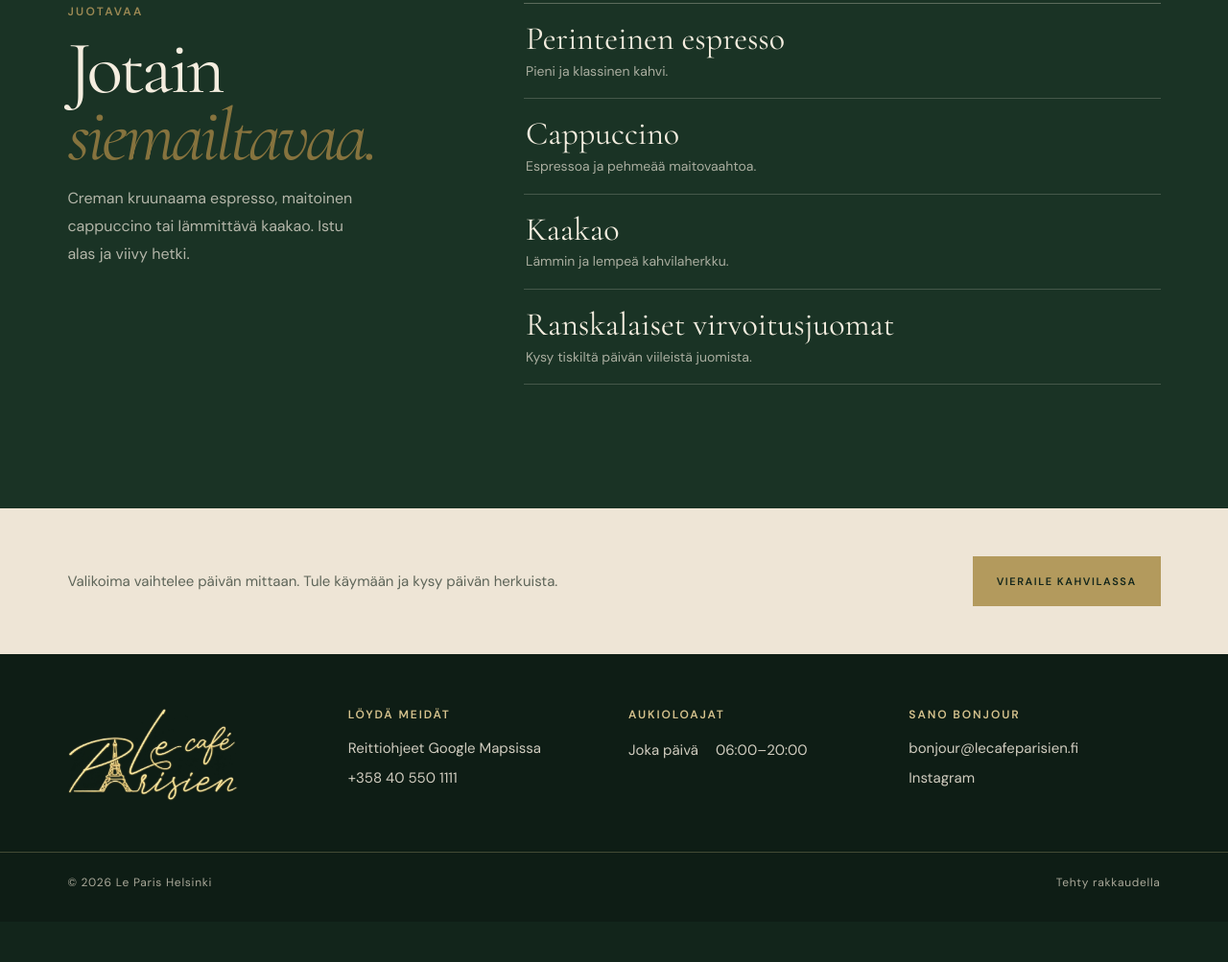
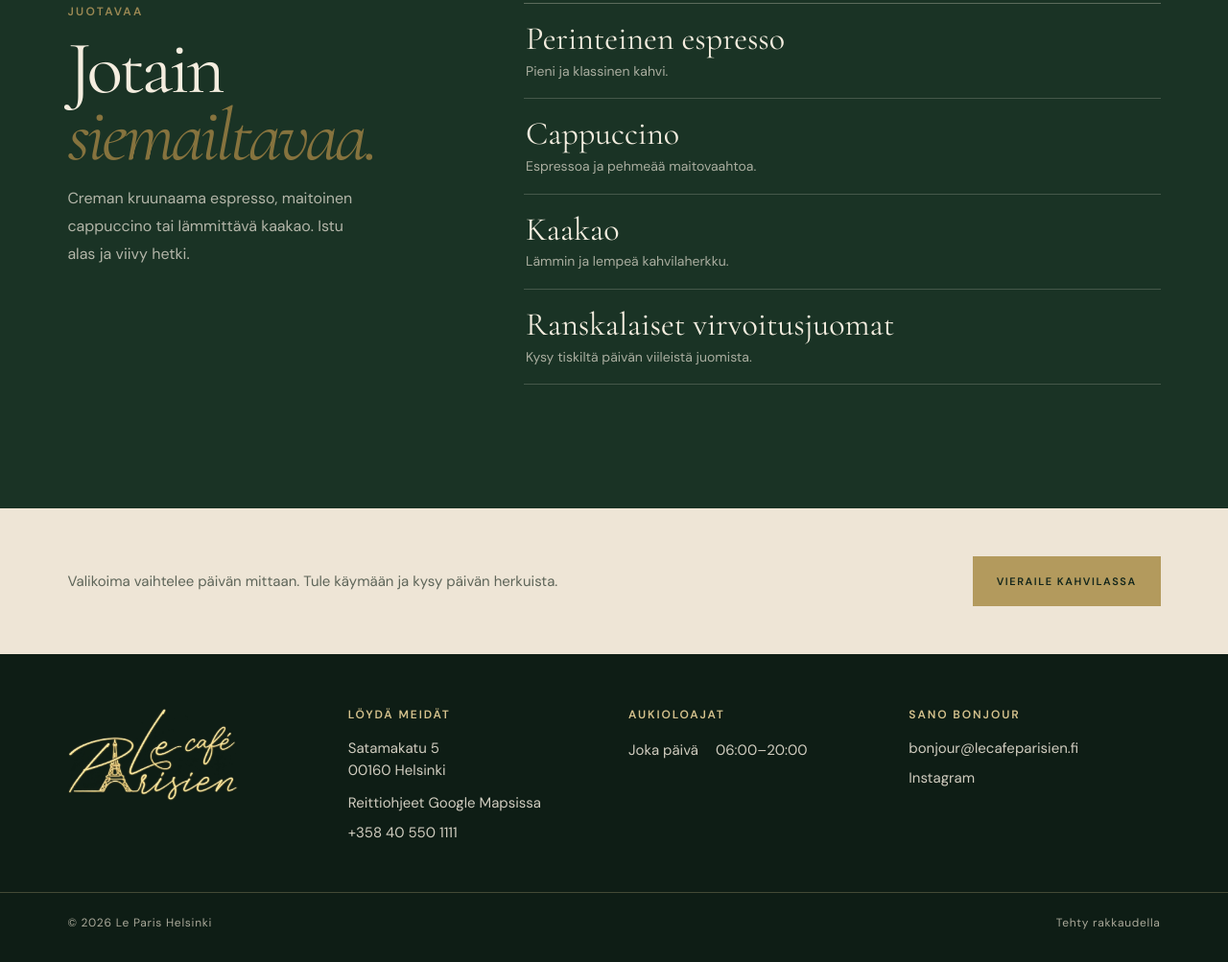
Before and after one commit to edvinska/lecafeparisien, a plain HTML site: page menu.html in a window 1280 px wide. Shown: the part 2966-3969 px from the top of the page at 96% size. Before the commit the page ends 3927 px from the top, so only its background shows below. Drawn offline with nearby package versions, Linux system fonts and the light colour scheme; a web font is replaced by a local one.

Commit message:
Add files via upload

```diff
--- a/footer.css
+++ b/footer.css
@@ -5,6 +5,7 @@
 .site-footer .footer-brand{grid-column:auto;min-width:0}
 .site-footer .footer-brand img{display:block;width:180px;max-width:100%;height:auto;margin:0}
 .site-footer .footer-col{min-width:0}
+.site-footer .footer-address{margin:0 0 10px;color:#d0ccbf;font-size:15px;font-style:normal;line-height:1.55}
 .site-footer .footer-title{display:block;margin-bottom:13px;color:#d5c28d;font-size:12px;font-weight:600;letter-spacing:.16em;text-transform:uppercase}
 .site-footer .footer-col a{display:block;width:fit-content;max-width:100%;margin:8px 0;color:#d0ccbf;font-size:15px;line-height:1.55;overflow-wrap:anywhere}
 .site-footer .footer-col a:hover{color:#d5c28d}
--- a/menu.html
+++ b/menu.html
@@ -98,7 +98,7 @@
   <footer class="site-footer">
     <div class="footer-top">
       <div class="footer-brand"><a href="index.html#home" aria-label="Back to top" data-i18n-aria-label="backToTop"><img src="images/le-cafe-parisien-glow.webp" alt="Le café Parisien"></a></div>
-      <div class="footer-col"><span class="footer-title" data-i18n="footerFind">Find us</span><a href="https://www.google.com/maps/dir/?api=1&amp;destination=Satamakatu%205%2C%2000160%20Helsinki%2C%20Finland" target="_blank" rel="noopener noreferrer" data-i18n="footerDirections">Directions in Google Maps</a><a href="tel:+358405501111">+358 40 550 1111</a></div>
+      <div class="footer-col"><span class="footer-title" data-i18n="footerFind">Find us</span><address class="footer-address">Satamakatu 5<br>00160 Helsinki</address><a href="https://www.google.com/maps/dir/?api=1&amp;destination=Satamakatu%205%2C%2000160%20Helsinki%2C%20Finland" target="_blank" rel="noopener noreferrer" data-i18n="footerDirections">Directions in Google Maps</a><a href="tel:+358405501111">+358 40 550 1111</a></div>
       <div class="footer-col"><span class="footer-title" data-i18n="footerHours">Open hours</span><dl class="opening-hours"><dt data-i18n="footerEveryDay">Every day</dt><dd>06:00–20:00</dd></dl></div>
       <div class="footer-col"><span class="footer-title" data-i18n="footerSay">Say bonjour</span><a href="mailto:bonjour@lecafeparisien.fi">bonjour@lecafeparisien.fi</a><a href="https://www.instagram.com/lecafe.parisien/" target="_blank" rel="noopener noreferrer">Instagram</a></div>
     </div>
```
Also changed, not shown: index.html (+1 -1 lines), le-paris-standalone.html (+1 -1 lines).
